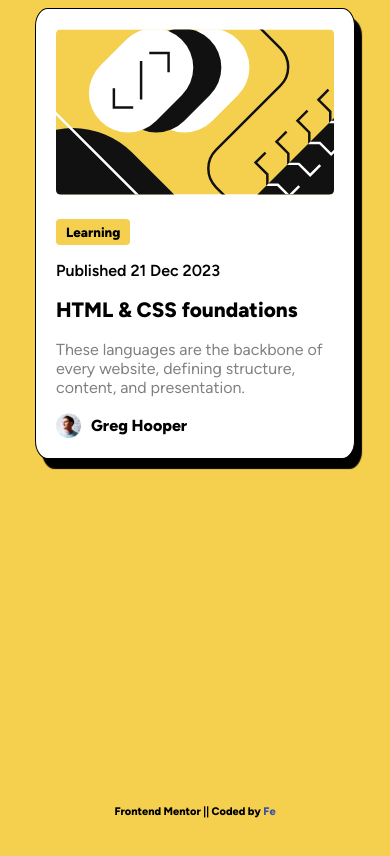
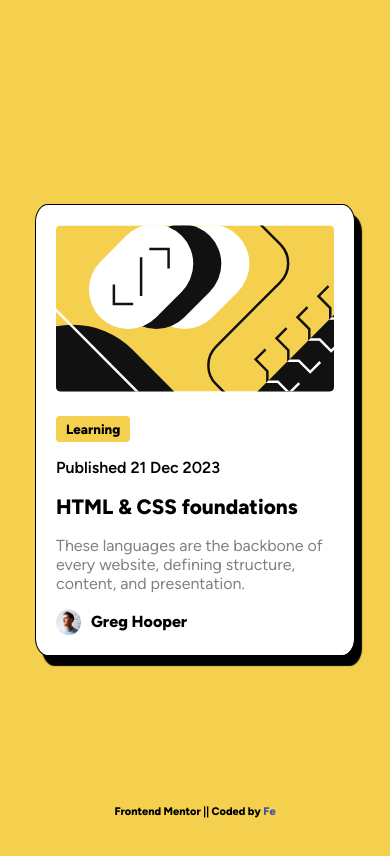
Before and after one commit to Code-Me-Well/Blog-preview-card-main, a plain HTML site: page index.html in a window 390 px wide. Drawn offline with Linux system fonts and the light colour scheme.

Commit message:
Code formatting adjustment

```diff
--- a/index.html
+++ b/index.html
@@ -98,9 +98,6 @@
       }
 
       @media screen and (max-width: 450px) {
-      body{
-        min-height: auto;
-      }
     .container {
         width: 85%;
     }
```
